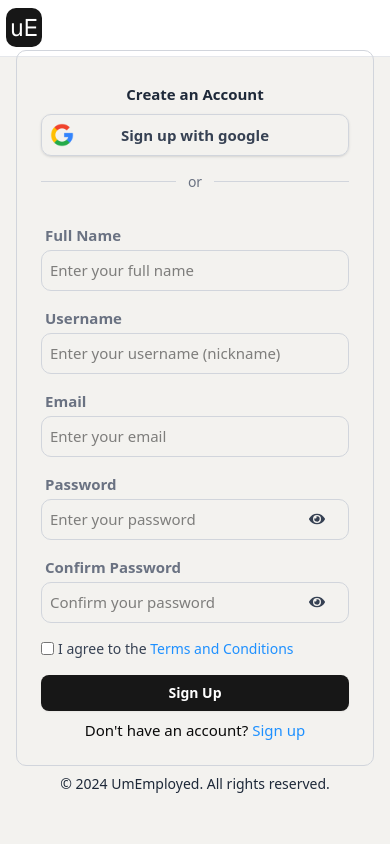
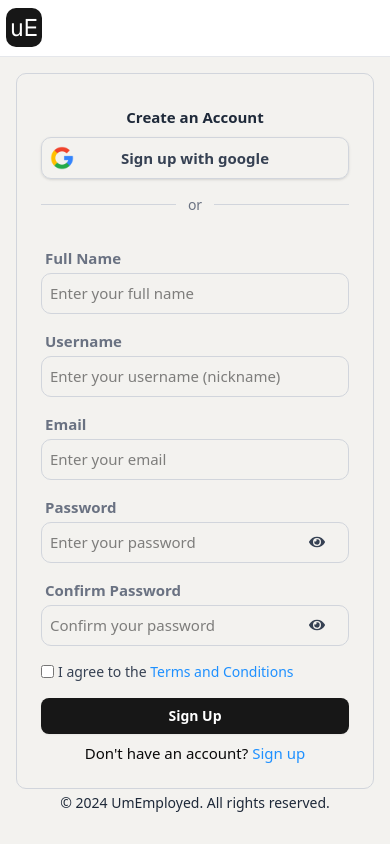
Before and after one commit to dlyhero/umemployed_front_end, a Next.js app: page /signup in a window 390 px wide. Built offline with nearby package versions, Linux system fonts and the light colour scheme.

Commit message:
sign up made responsive

```diff
--- a/src/app/(auth)/signup/page.jsx
+++ b/src/app/(auth)/signup/page.jsx
@@ -8,7 +8,7 @@ import Footer from '@/src/components/common/Footer/Footer';
 function SignUp() {
     return (
         <div>
-            <div className='absolute top-1/2 left-1/2 transform -translate-x-1/2 -translate-y-1/2 container max-w-6xl mx-auto p-4 md:p-0'>
+            <div className='md:absolute md:mt-4 md:top-1/2 md:left-1/2 transform md:-translate-x-1/2 md:-translate-y-1/2 container max-w-6xl mx-auto p-4 md:p-0'>
                 <div id='right-section' className='max-w-lg mx-auto lg:w-[60%] p-6 md:bg-white rounded-lg border border-gray-300 md:border-none'>
                     <div className='flex flex-col items-center w-full'>
                         <div className="top-section w-full text-center">
@@ -38,7 +38,7 @@ function SignUp() {
                     </div>
                 </div>
                 <footer>
-                <p className="text-sm text-nowrap text-gray-800 text-center mt-2">© 2024 UmEmployed. All rights reserved.</p>
+                <p className="text-sm text-nowrap text-gray-800 text-center mt-1">© 2024 UmEmployed. All rights reserved.</p>
                  </footer>
             </div>
         </div >
```
